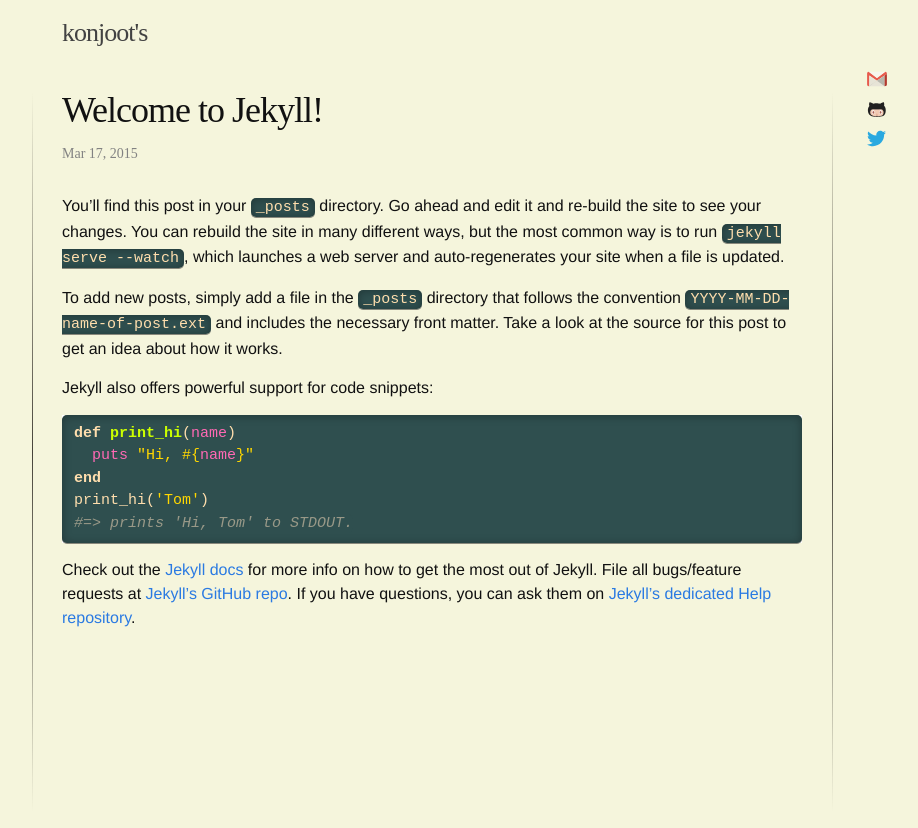
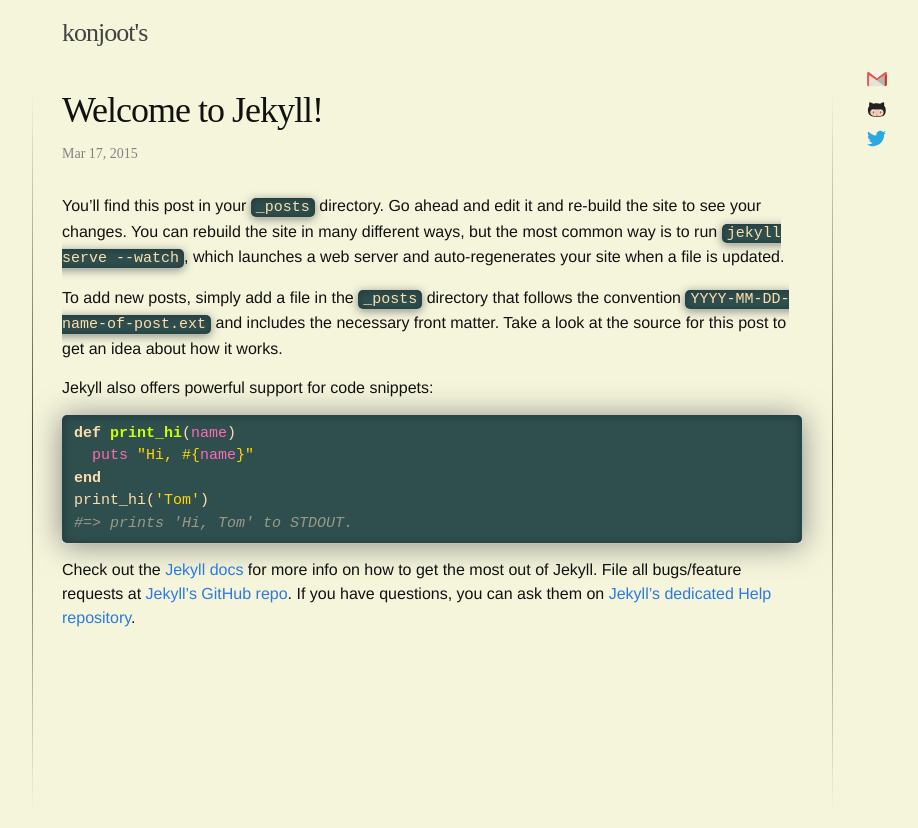
Before and after one commit to konjoot/konjoot.github.io, a Jekyll site: the page built from _posts/2015-03-17-welcome-to-jekyll.markdown, in a window 1280 px wide. Shown: the top 828 px of the page, without its empty margins (208-1126 px from the left). Built offline with Jekyll 4.4.1, drawn with Linux system fonts in a browser that asks for light colours; some web fonts are replaced.

Commit message:
another one fix for code blocks

```diff
--- a/_sass/_base.scss
+++ b/_sass/_base.scss
@@ -141,9 +141,9 @@
     -webkit-border-radius: 5px;
     -moz-border-radius: 5px;
     border-radius: 5px;
-    -webkit-box-shadow: inset 0 1px 10px rgba(0,0,0,0.3),0 1px 0 rgba(255,255,255,0.1),0 1px 0 rgba(0,0,0,0.5);
-    -moz-box-shadow: inset 0 1px 10px rgba(0,0,0,0.3),0 1px 0 rgba(255,255,255,0.1),0 1px 0 rgba(0,0,0,0.5);
-    box-shadow: inset 0 1px 10px rgba(0,0,0,0.3),0 1px 0 rgba(255,255,255,0.1),0 1px 0 rgba(0,0,0,0.5);
+    -webkit-box-shadow: inset 0 1px 10px rgba(0,0,0,0.3),0 1px 0 rgba(255,255,255,0.1),0 2px 30px rgba(24,30,38,0.5);
+    -moz-box-shadow: inset 0 1px 10px rgba(0,0,0,0.3),0 1px 0 rgba(255,255,255,0.1),0 2px 30px rgba(24,30,38,0.5);
+    box-shadow: inset 0 1px 10px rgba(0,0,0,0.3),0 1px 0 rgba(255,255,255,0.1),0 2px 30px rgba(24,30,38,0.5);
 
     code {
         box-shadow: none;
@@ -156,9 +156,9 @@
     -webkit-border-radius: 5px;
     -moz-border-radius: 5px;
     border-radius: 5px;
-    -webkit-box-shadow: inset 0 1px 10px rgba(0,0,0,0.3),0 1px 0 rgba(255,255,255,0.1),0 1px 0 rgba(0,0,0,0.5);
-    -moz-box-shadow: inset 0 1px 10px rgba(0,0,0,0.3),0 1px 0 rgba(255,255,255,0.1),0 1px 0 rgba(0,0,0,0.5);
-    box-shadow: inset 0 1px 10px rgba(0,0,0,0.3),0 1px 0 rgba(255,255,255,0.1),0 1px 0 rgba(0,0,0,0.5);
+    -webkit-box-shadow: inset 0 1px 10px rgba(0,0,0,0.3),0 1px 0 rgba(255,255,255,0.1),0 2px 10px rgba(24,30,38,0.5);
+    -moz-box-shadow: inset 0 1px 10px rgba(0,0,0,0.3),0 1px 0 rgba(255,255,255,0.1),0 2px 10px rgba(24,30,38,0.5);
+    box-shadow: inset 0 1px 10px rgba(0,0,0,0.3),0 1px 0 rgba(255,255,255,0.1),0 2px 10px rgba(24,30,38,0.5);
 }
 
 
```
